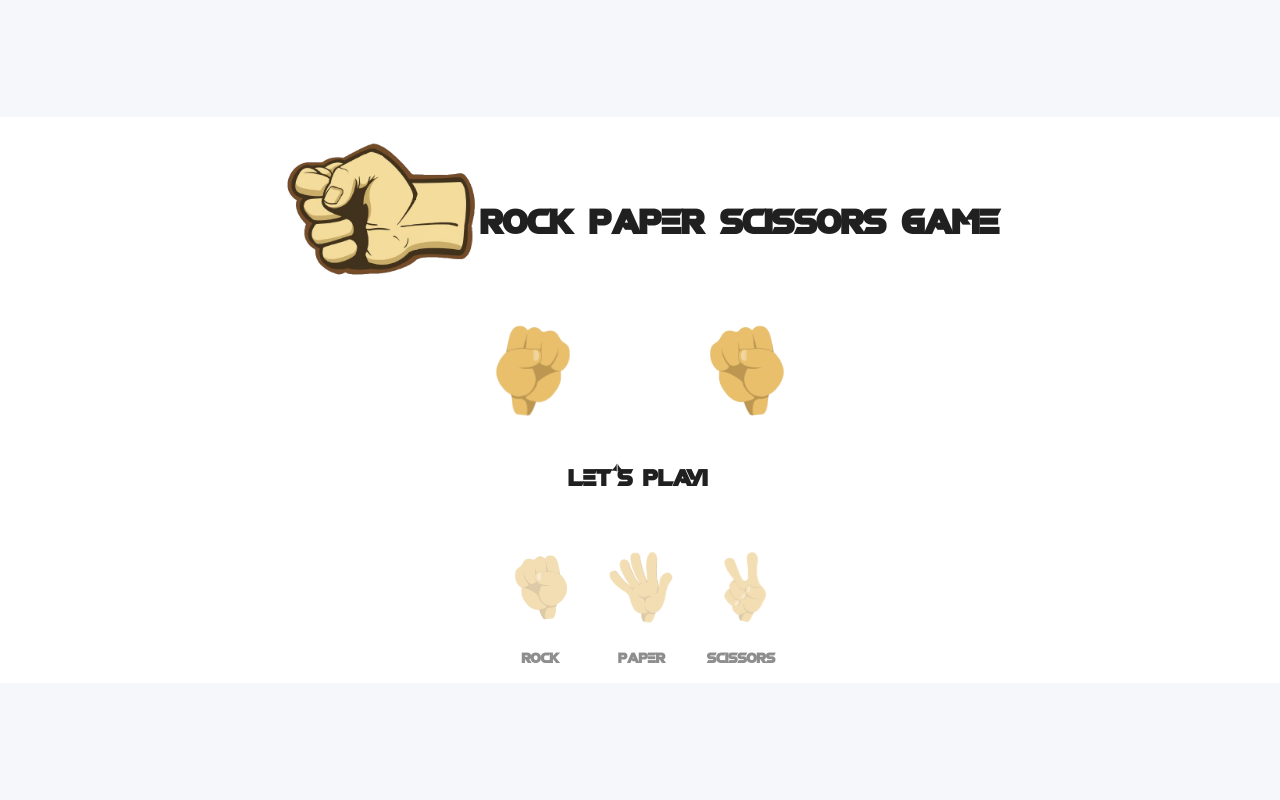
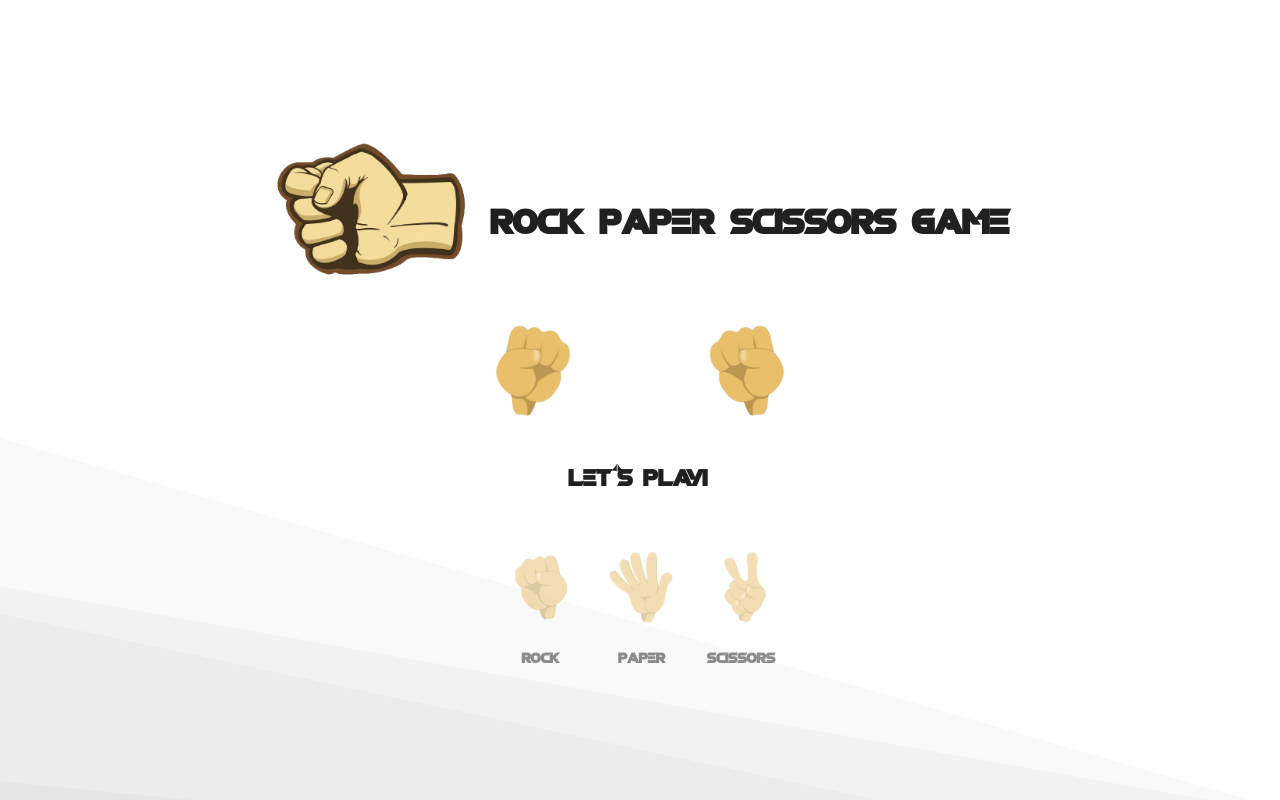
Before and after one commit to ali-fadaei23/rock-paper-scissors-game, a website: page public/index.html in a window 1280 px wide. Drawn offline with Linux system fonts and the light colour scheme.

Commit message:
change background body

```diff
--- a/public/styles.css
+++ b/public/styles.css
@@ -17,7 +17,9 @@ body {
   display: flex;
   align-items: center;
   justify-content: center;
-  background: #f6f7fb;
+  background: url(assets/img/Shiny\ Overlay.svg);
+  background-position: center;
+  background-size: cover;
 }
 
 ::selection {
@@ -26,7 +28,6 @@ body {
 }
 
 .container {
-  background: #fff;
   width: 100%;
   display: flex;
   flex-direction: column;
@@ -55,6 +56,7 @@ body {
   color: #202020;
   font-weight: bold;
   font-size: 3rem;
+  margin-left: 20px;
 }
 
 .result_images {
```
Also changed, not shown: public/assets/img/Shiny Overlay.svg (added).
